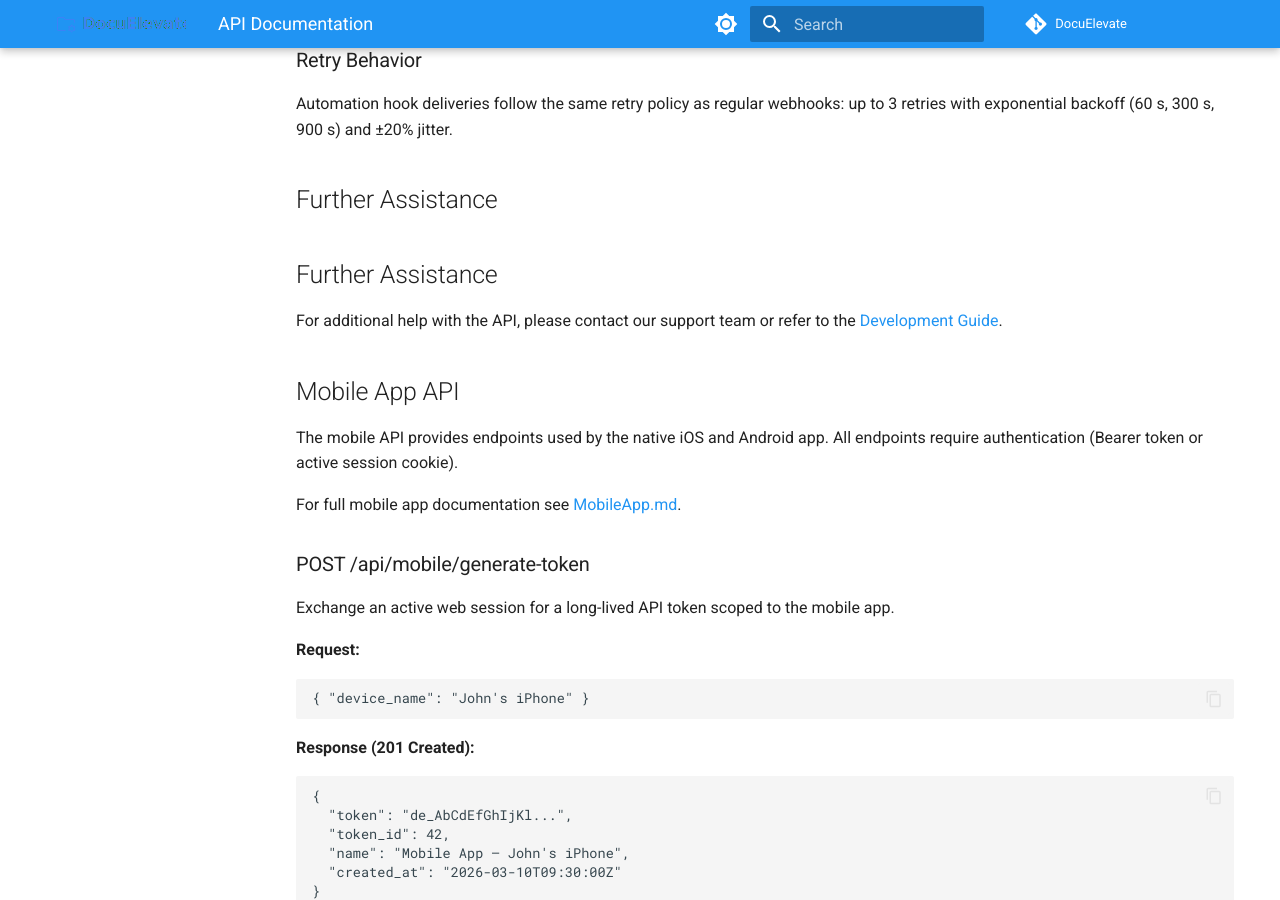
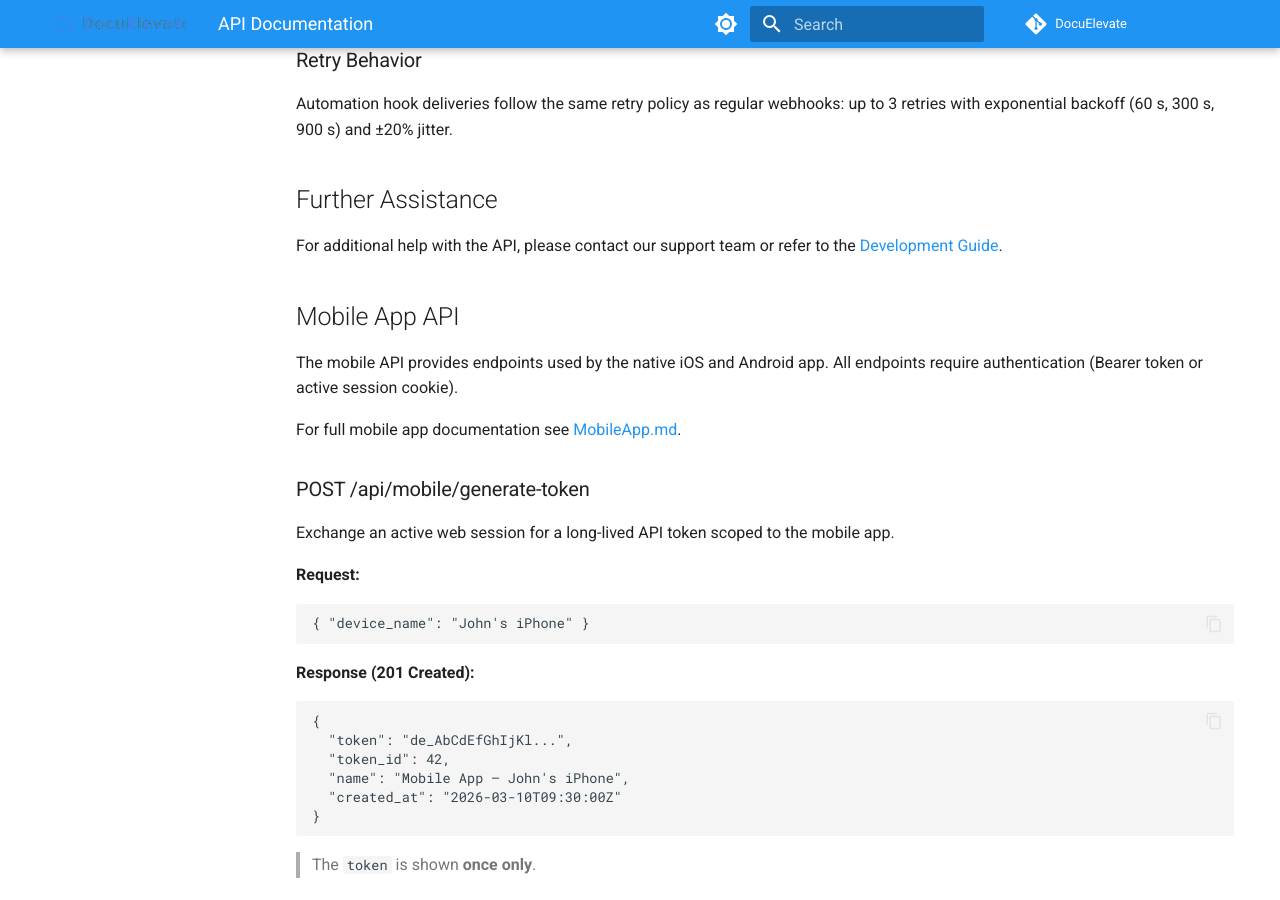
Before and after one commit to christianlouis/DocuElevate, an MkDocs documentation site: the page built from docs/API.md, in a window 1280 px wide and 900 px high, scrolled down 54682 px. Built offline with MkDocs 1.6.1 and Material for MkDocs 9.7.7, drawn with Linux system fonts in a browser that asks for light colours; comment, search, counter and statistics services are not loaded.

Commit message:
fix(docs): remove duplicate Further Assistance heading in API.md
Co-authored-by: christianlouis <361235+christianlouis@users.noreply.github.com>
Agent-Logs-Url: https://github.com/christianlouis/DocuElevate/sessions/cb62f012-3b69-4415-835e-3857ce3e9f45

```diff
--- a/docs/API.md
+++ b/docs/API.md
@@ -2654,8 +2654,6 @@ Automation hook deliveries follow the same retry policy as regular webhooks: up
 
 ## Further Assistance
 
-## Further Assistance
-
 For additional help with the API, please contact our support team or refer to the [Development Guide](../CONTRIBUTING.md).
 
 ## Mobile App API
```
